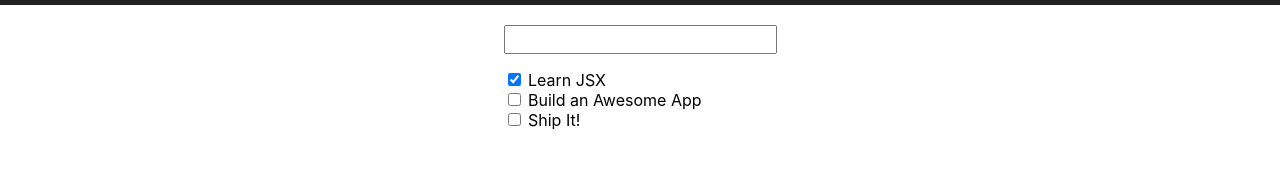
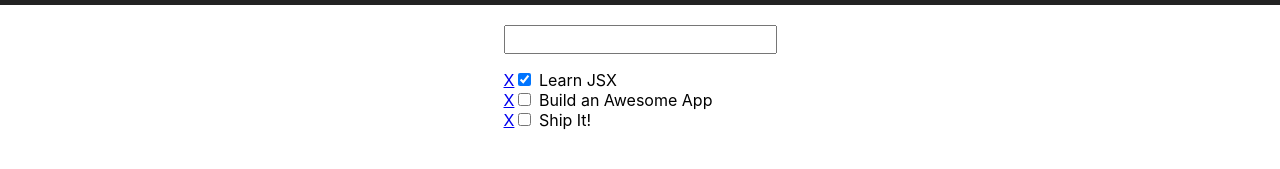
Before and after one commit to lasse1900/another-todoList, a React (Create React App) app: page / in a window 1280 px wide. Shown: the part 185-354 px from the top of the page. Built offline with nearby package versions, Linux system fonts and the light colour scheme.

Commit message:
step 15 bug in TodoItem removing ?

```diff
--- a/src/App.css
+++ b/src/App.css
@@ -44,3 +44,7 @@ li {
 .error {
   color: red;
 }
+
+.delete {
+
+}
--- a/src/App.js
+++ b/src/App.js
@@ -2,7 +2,7 @@ import React, { Component } from 'react';
 import logo from './logo.svg';
 import './App.css';
 import { TodoForm, TodoList } from './components/todo'
-import {addTodo, generateID, findById, toggleTodo, updateTodo} from './lib/todoHelpers'
+import {addTodo, generateID, findById, toggleTodo, updateTodo, removeTodo} from './lib/todoHelpers'
 import {pipe, partial} from './lib/utils'
 
 class App extends Component {
@@ -13,6 +13,12 @@ class App extends Component {
       { id: 3, name: 'Ship It!', isComplete: false }
     ],
     currentTodo: ''
+  }
+
+  handleRemove = (id, evt) => {
+    evt.preventDefault()
+    const updatedTodos = removeTodo(this.state.todos,id)
+    this.setState({todos: updatedTodos})
   }
 
   handleToggle = (id) => {
@@ -59,7 +65,8 @@ class App extends Component {
           <TodoForm handleInputChange={this.handleInputChange}
           currentTodo={this.state.currentTodo}
           handleSubmit={submitHandler}/>
-          <TodoList handleToggle={this.handleToggle} todos={this.state.todos}/>
+          <TodoList handleToggle={this.handleToggle} todos={this.state.todos}
+          handleRemove={this.handleRemove}/>
 
         </div>
       </div>
--- a/src/components/todo/TodoItem.js
+++ b/src/components/todo/TodoItem.js
@@ -1,16 +1,16 @@
 import React from 'react'
+import {partial} from '../../lib/utils'
 import PropTypes from 'prop-types'
-import { partial } from '../../lib/utils'
+
 
 export const TodoItem = (props) => {
-  // const handleToggle = () => props.handleToggle(props.id)
-  // const handleToggle = props.handleToggle.bind(null, props.id)
   const handleToggle = partial(props.handleToggle, props.id)
-
+  const handleRemove = partial(props.handleRemove, props.id)
   return (
     <li>
+      <span className='delete-item'><a href="#" onClick={handleRemove}>X</a></span>
       <input type="checkbox" onChange={handleToggle}
-        checked={props.isComplete} /> {props.name}
+        checked={props.isComplete}/> {props.name}
     </li>
   )
 }
--- a/src/components/todo/TodoList.js
+++ b/src/components/todo/TodoList.js
@@ -6,7 +6,7 @@ export const TodoList = (props) => {
   return (
     <div className="Todo-List">
     <ul>
-      {props.todos.map(todo => <TodoItem handleToggle={props.handleToggle} key={todo.id} {...todo}/>)}
+      {props.todos.map(todo => <TodoItem handleToggle={props.handleToggle} key={todo.id} {...todo} handleRemove={props.handleRemove}/>)}
     </ul>
   </div>
   )
--- a/src/lib/todoHelpers.js
+++ b/src/lib/todoHelpers.js
@@ -19,3 +19,12 @@ export const toggleTodo = (todo) => ({...todo, isComplete: !todo.isComplete})
 
 export const updateTodo = (list, updated) =>
   list.map(todo => todo.id === updated.id ? updated : todo);
+
+
+export const removeTodo = (list, id) => {
+  const removeIndex = list.findIndex(item => item.id === id)
+  return [
+    ...list.slice(0, removeIndex),
+    ...list.slice(removeIndex+1)
+  ]
+}
```
Also changed, not shown: 1 other file (tests, documents, lock files or other folders).
